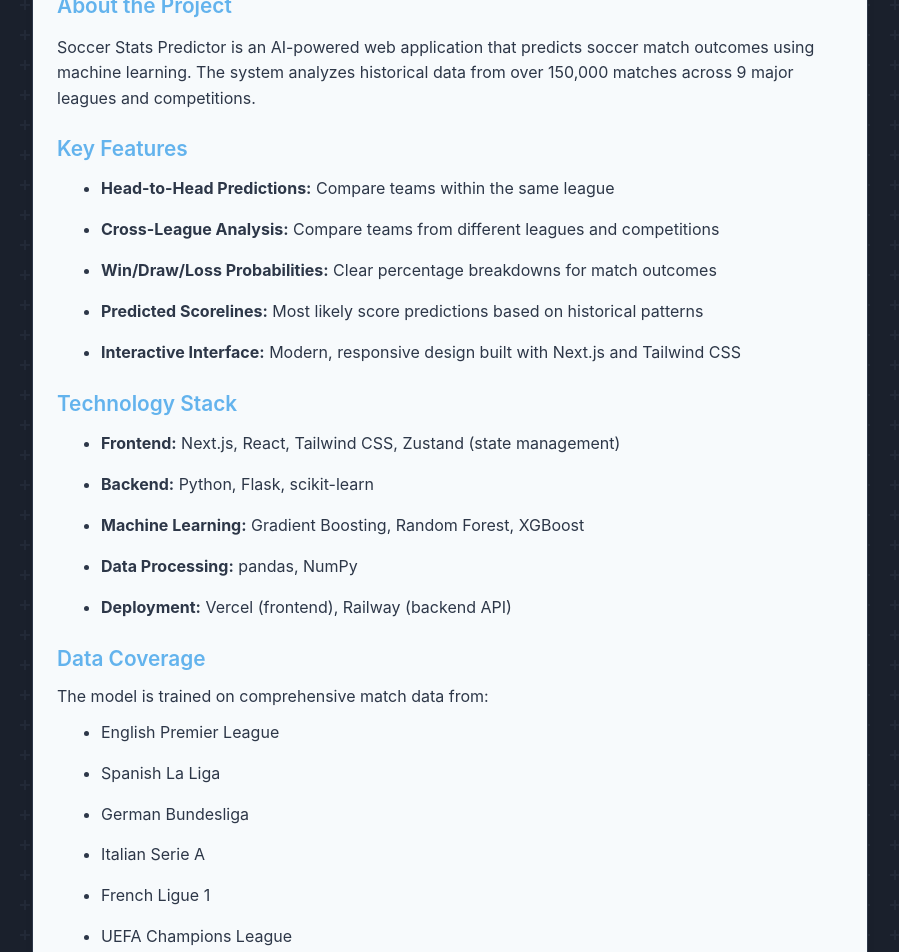
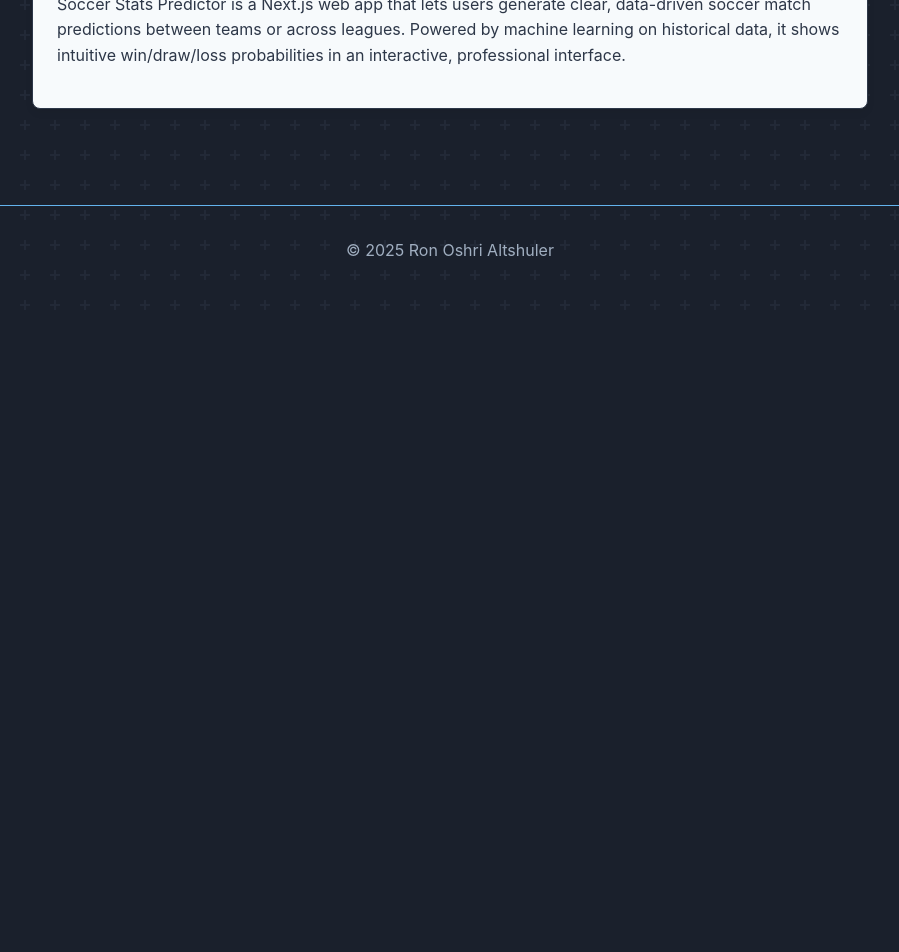
Before and after one commit to roni-altshuler/personal_website, a Next.js app: page /projects in a window 1280 px wide. Shown: the part 480-1432 px from the top of the page, without its empty margins (190-1089 px from the left). After the commit the page ends 800 px from the top, so only its background shows below. Built offline with nearby package versions, Linux system fonts and the light colour scheme.

Commit message:
Fixed how details are being shown in project card

```diff
--- a/src/app/projects/page.js
+++ b/src/app/projects/page.js
@@ -4,10 +4,12 @@
 import Card from '../../components/Card';
 
 export default function Projects() {
+  const soccerDescription = 'Soccer Stats Predictor is a Next.js web app that lets users generate clear, data-driven soccer match predictions between teams or across leagues. Powered by machine learning on historical data, it shows intuitive win/draw/loss probabilities in an interactive, professional interface.';
+
   const projects = [
     {
       title: 'Soccer Predictor',
-      description: 'Soccer Stats Predictor is a Next.js web app that lets users generate clear, data-driven soccer match predictions between teams or across leagues. Powered by machine learning on historical data, it shows intuitive win/draw/loss probabilities in an interactive, professional interface.',
+      description: soccerDescription,
       link: 'https://github.com/roni-altshuler/soccer_predictor',
       icon: (
         <svg
@@ -27,44 +29,9 @@
       ),
       modalContent: (
         <div>
-          <h3 style={{ marginBottom: '1rem', fontSize: '1.3rem', color: 'var(--primary-color)' }}>About the Project</h3>
-          <p style={{ marginBottom: '1rem', lineHeight: '1.6' }}>
-            Soccer Stats Predictor is an AI-powered web application that predicts soccer match outcomes using machine learning.
-            The system analyzes historical data from over 150,000 matches across 9 major leagues and competitions.
+          <p style={{ lineHeight: '1.6' }}>
+            {soccerDescription}
           </p>
-
-          <h3 style={{ marginBottom: '0.75rem', marginTop: '1.5rem', fontSize: '1.3rem', color: 'var(--primary-color)' }}>Key Features</h3>
-          <ul style={{ marginLeft: '1.5rem', marginBottom: '1rem', lineHeight: '1.8' }}>
-            <li><strong>Head-to-Head Predictions:</strong> Compare teams within the same league</li>
-            <li><strong>Cross-League Analysis:</strong> Compare teams from different leagues and competitions</li>
-            <li><strong>Win/Draw/Loss Probabilities:</strong> Clear percentage breakdowns for match outcomes</li>
-            <li><strong>Predicted Scorelines:</strong> Most likely score predictions based on historical patterns</li>
-            <li><strong>Interactive Interface:</strong> Modern, responsive design built with Next.js and Tailwind CSS</li>
-          </ul>
-
-          <h3 style={{ marginBottom: '0.75rem', marginTop: '1.5rem', fontSize: '1.3rem', color: 'var(--primary-color)' }}>Technology Stack</h3>
-          <ul style={{ marginLeft: '1.5rem', marginBottom: '1rem', lineHeight: '1.8' }}>
-            <li><strong>Frontend:</strong> Next.js, React, Tailwind CSS, Zustand (state management)</li>
-            <li><strong>Backend:</strong> Python, Flask, scikit-learn</li>
-            <li><strong>Machine Learning:</strong> Gradient Boosting, Random Forest, XGBoost</li>
-            <li><strong>Data Processing:</strong> pandas, NumPy</li>
-            <li><strong>Deployment:</strong> Vercel (frontend), Railway (backend API)</li>
-          </ul>
-
-          <h3 style={{ marginBottom: '0.75rem', marginTop: '1.5rem', fontSize: '1.3rem', color: 'var(--primary-color)' }}>Data Coverage</h3>
-          <p style={{ marginBottom: '0.5rem', lineHeight: '1.6' }}>
-            The model is trained on comprehensive match data from:
-          </p>
-          <ul style={{ marginLeft: '1.5rem', lineHeight: '1.8' }}>
-            <li>English Premier League</li>
-            <li>Spanish La Liga</li>
-            <li>German Bundesliga</li>
-            <li>Italian Serie A</li>
-            <li>French Ligue 1</li>
-            <li>UEFA Champions League</li>
-            <li>UEFA Europa League</li>
-            <li>And more...</li>
-          </ul>
         </div>
       ),
     },
```
